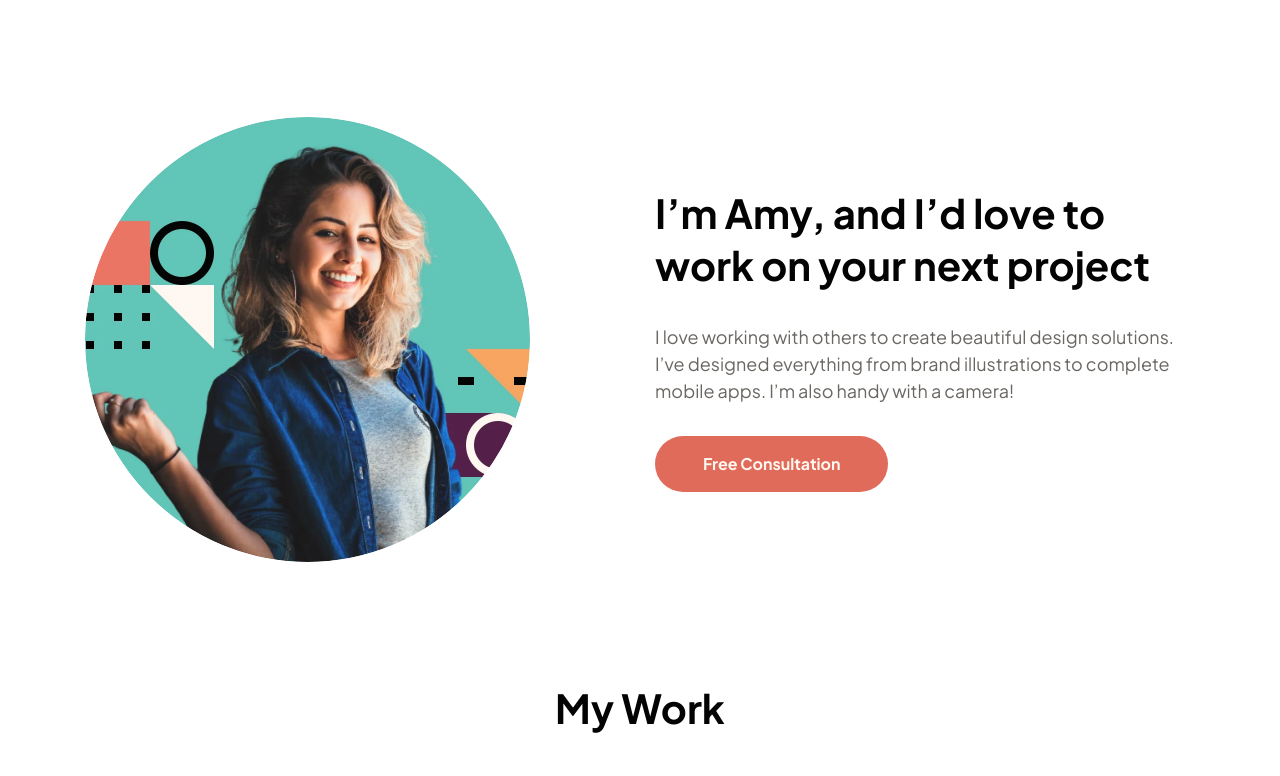
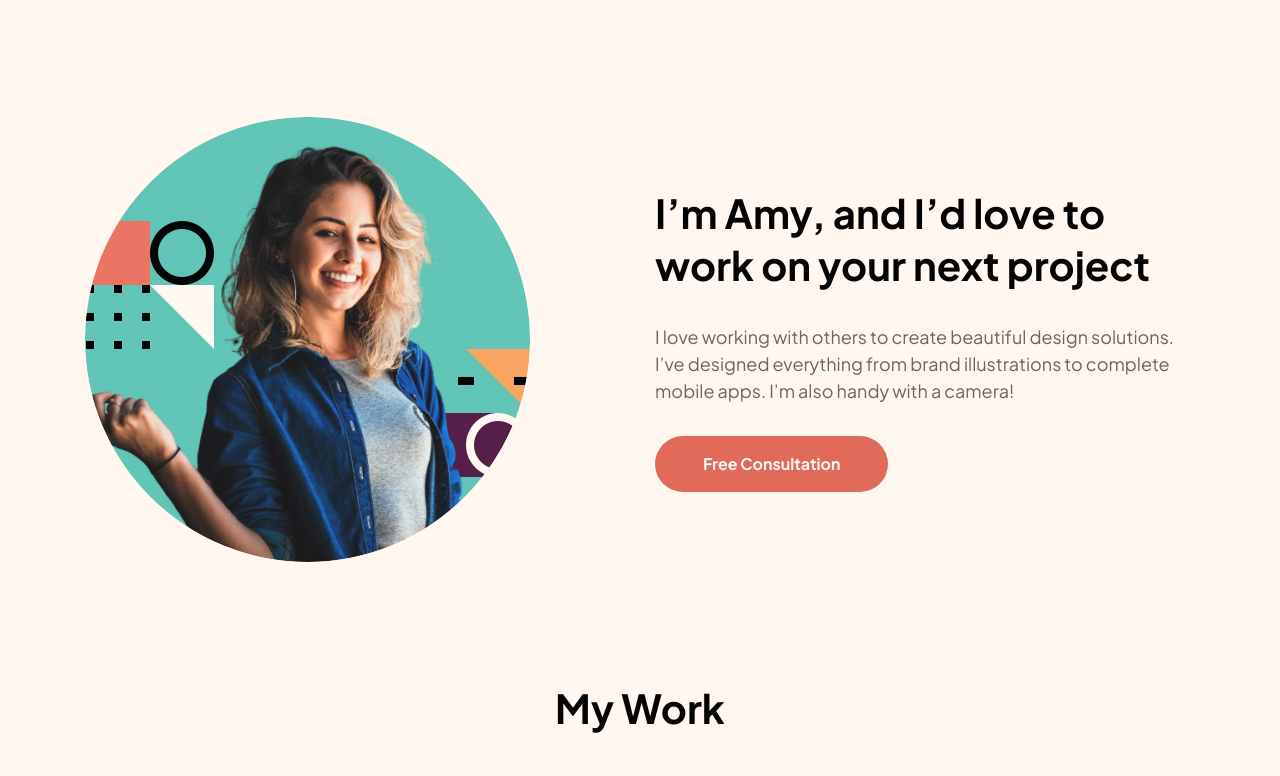
Before and after one commit to hector1234567/fm-single-page-design-portfolio, a website: page index.html in a window 1280 px wide. Shown: the part 794-1570 px from the top of the page. Drawn offline with nearby package versions, Linux system fonts and the light colour scheme; files that its build step writes are made by us from their sources.

Commit message:
Background color

```diff
--- a/sass/base/base.scss
+++ b/sass/base/base.scss
@@ -16,6 +16,7 @@ html {
 body {
   @include t.text-4;
   color: c.$Neutral-400;
+  background-color: c.$Neutral-200;
 
   display: flex;
   flex-direction: column;
```
